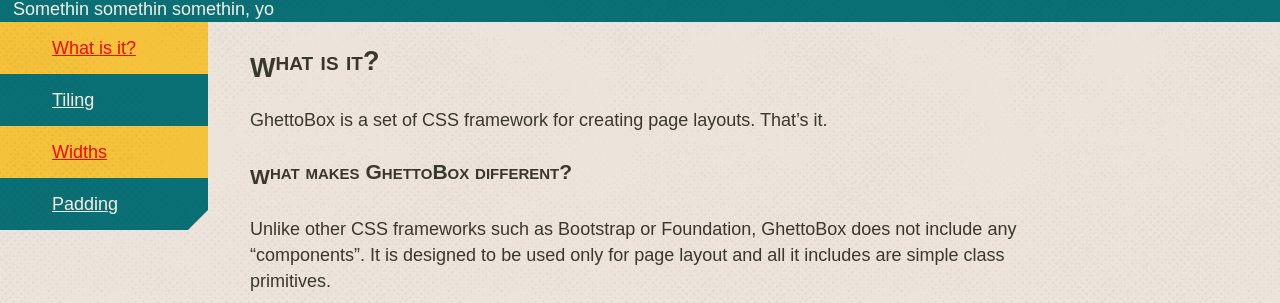
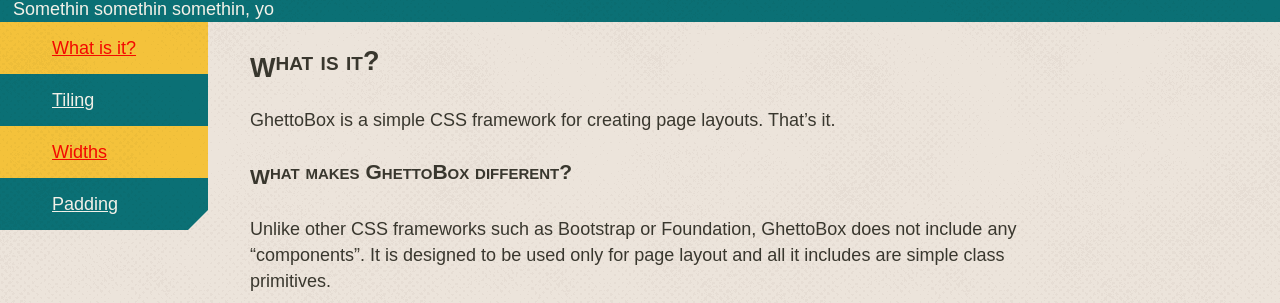
Before and after one commit to walkerab/ghetto-box-site, a Jekyll site: the page built from index.md, in a window 1280 px wide and 900 px high, scrolled down 393 px. Shown: the part 150-453 px from the top of the window. Built offline with Jekyll 4.4.1, drawn with Linux system fonts in a browser that asks for light colours; some web fonts are replaced; Markdown is read by kramdown in place of the engine named in the settings.

Commit message:
Small content revision

```diff
--- a/index.md
+++ b/index.md
@@ -4,7 +4,7 @@
 
 ## What is it?
 
-GhettoBox is a set of CSS framework for creating page layouts. That's it.
+GhettoBox is a simple CSS framework for creating page layouts. That's it.
 
 ### What makes GhettoBox different?
 
```
